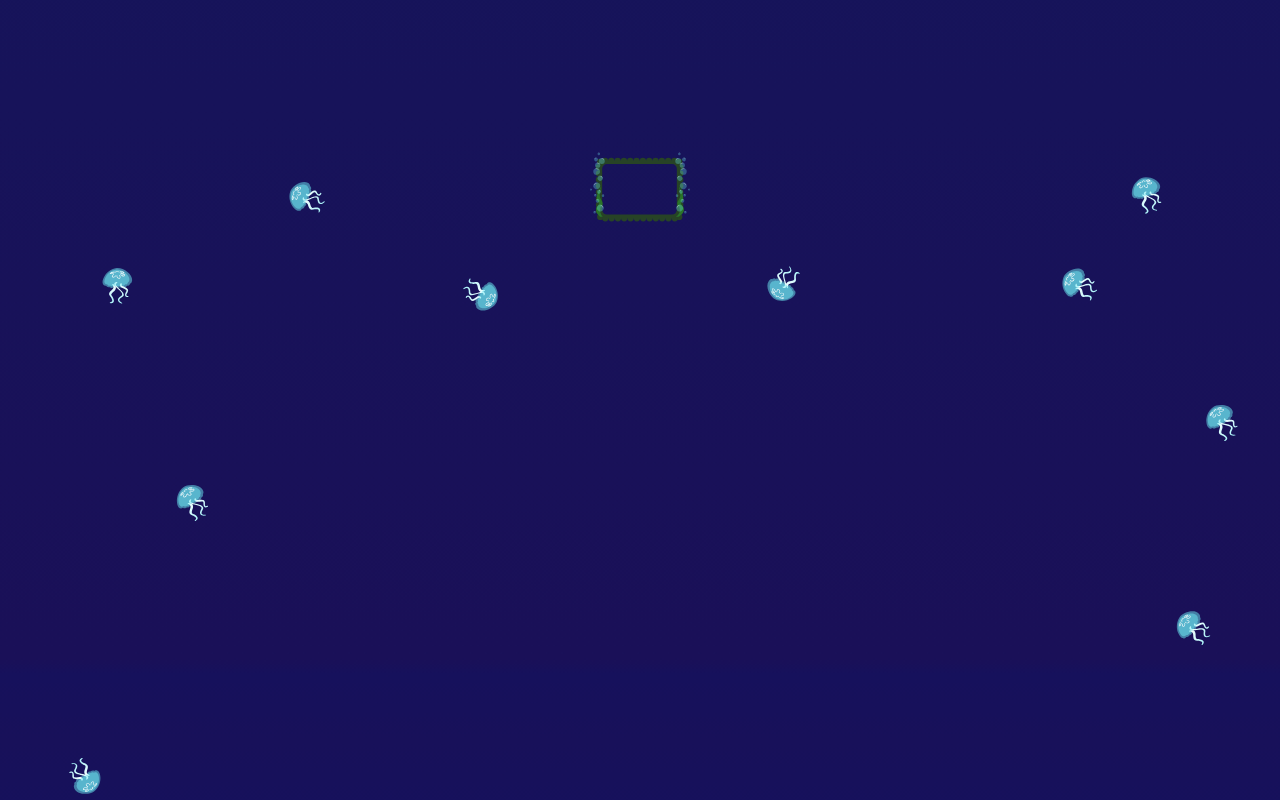
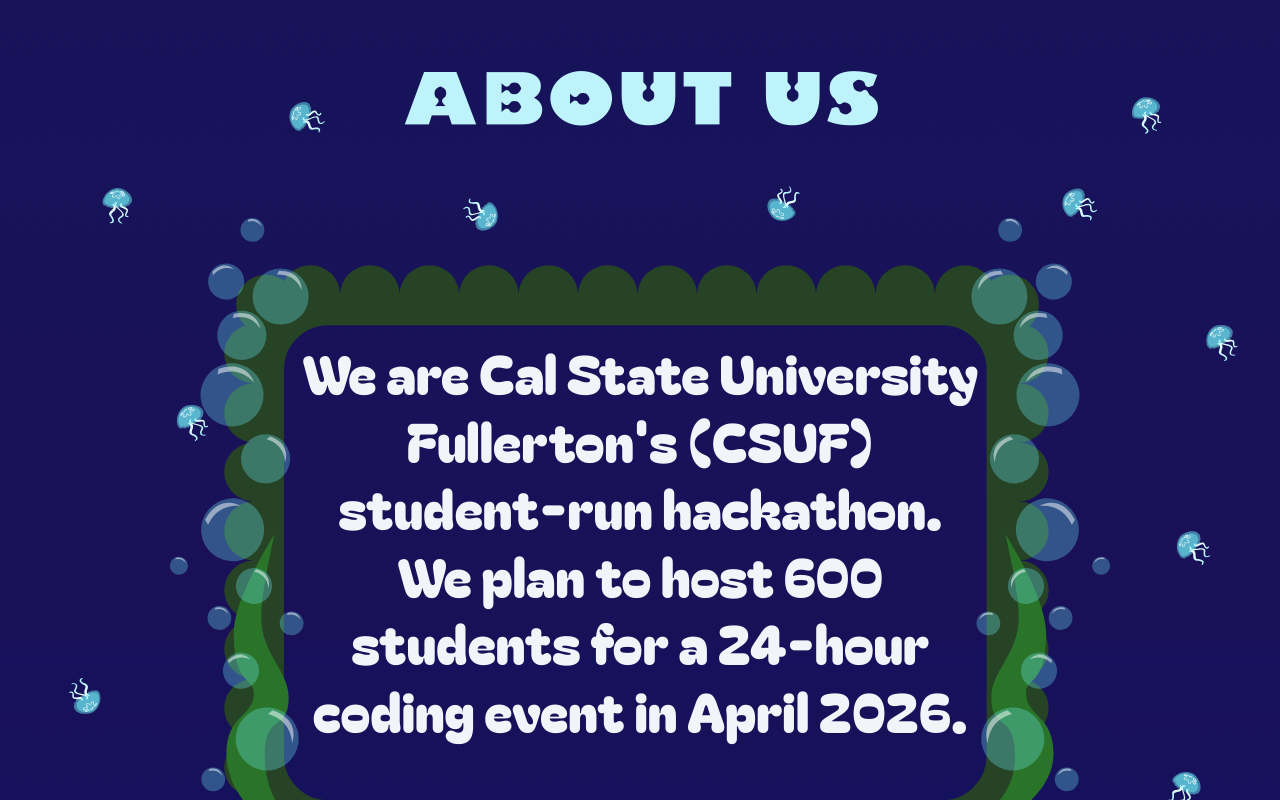
Before and after one commit to ChristianHuerta05/fullyhacks2026, a React (Vite) app in the folder web/: page / in a window 1280 px wide. Shown: the part 2180-2980 px from the top of the page. Built offline with nearby package versions, Linux system fonts and the light colour scheme; a web font is replaced by a local one.

Commit message:
feat: enhance About Us section layout and content

```diff
--- a/web/src/pages/Landing/AboutUs.tsx
+++ b/web/src/pages/Landing/AboutUs.tsx
@@ -1,10 +1,67 @@
 import JellyFishGroup from "../../assets/LandingPage/AboutUs/JellyFishGroup.svg";
 import Frame from "../../assets/LandingPage/AboutUs/Frame.svg";
+
 export function AboutUs() {
   return (
-    <div className="min-h-screen flex items-center justify-center text-slate-100 w-full relative mt-60 ">
-      <img src={JellyFishGroup} alt="JellyFishGroup" className="w-full h-auto top-0" />
-      <img src={Frame} alt="Frame" className="absolute top-0 z-[-1] w-[100px] h-[100px]" />
+    <div className="relative w-full mt-24 sm:mt-40 lg:mt-60max-w-screen overflow-hidden">
+
+      <h1
+        className="
+          font-nemo
+          absolute left-1/2 -translate-x-1/2
+          top-0 sm:top-0 md:top-0 lg:-top-10 2xl:top-0
+          text-[64px] sm:text-[66px] md:text-[72px] lg:text-[104px]
+          text-[#BEF3FC]
+          whitespace-nowrap
+          pointer-events-none
+
+        "
+      >
+        about us
+      </h1>
+
+
+      <img
+        src={JellyFishGroup}
+        alt="JellyFishGroup"
+        className="w-full h-auto block  opacity-0  md:opacity-100"
+
+      />
+
+
+      <div className="absolute inset-0 flex items-center justify-center px-4">
+        <div className="relative text-center font-bagel w-full ">
+
+          <h2
+            className="
+              relative z-10
+              leading-tight
+              text-[28px] sm:text-[35px] md:text-[50px] lg:text-[54px]
+            "
+          >
+            We are Cal State University <br />
+            Fullerton&apos;s (CSUF) <br />
+            student-run hackathon. <br />
+            We plan to host 600 <br/>
+            students for a 24-hour <br />
+            coding event in April 2026.
+          </h2>
+
+
+          <img
+            src={Frame}
+            alt="Frame"
+            className="
+              absolute
+              left-1/2 top-1/2 -translate-x-1/2 -translate-y-1/2
+              z-0 pointer-events-none
+              w-full h-full
+              scale-[1.6] sm:scale-[1.6] md:scale-[1.6] lg:scale-[1.6]
+
+            "
+          />
+        </div>
+      </div>
     </div>
   );
 }
```
